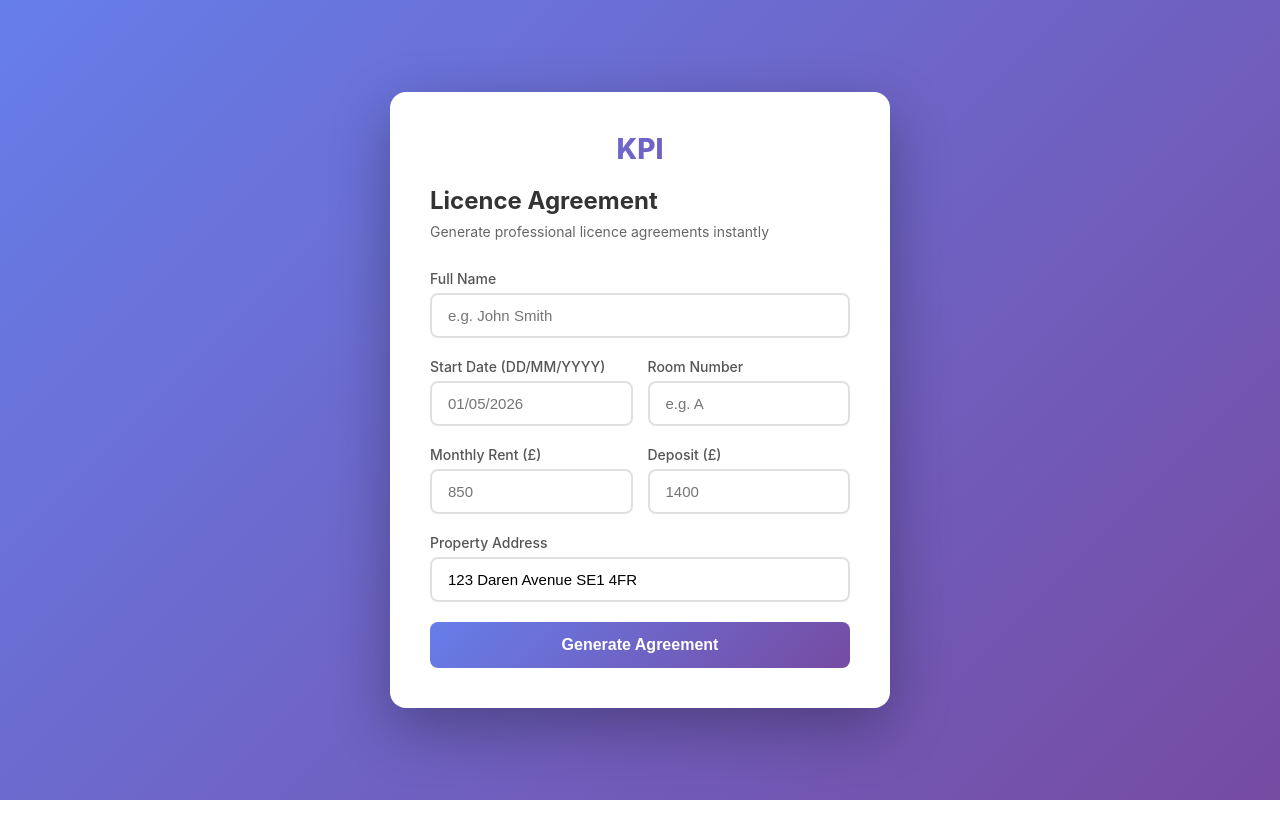
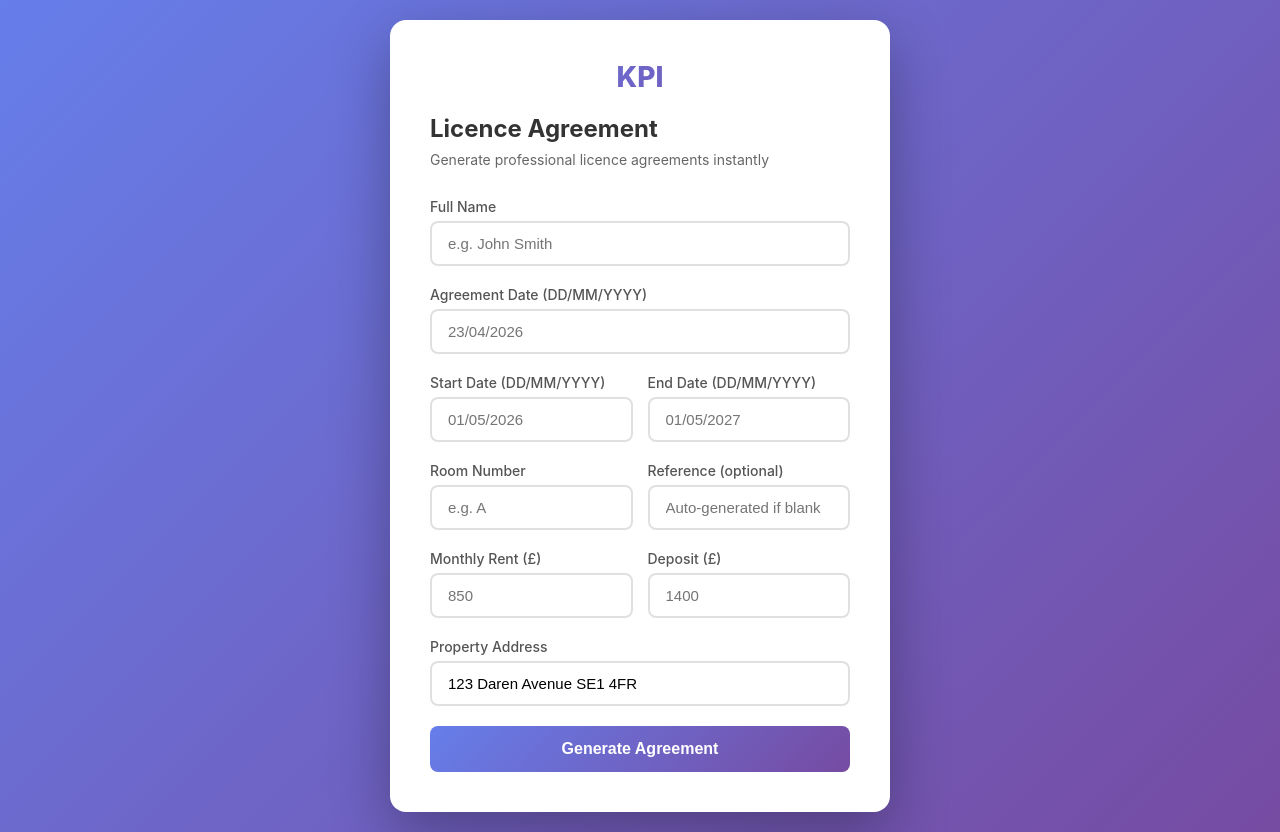
Before and after one commit to valerioterminiello-blip/kpi-contract-generator, a Flask app: page / in a window 1280 px wide. Before the commit the page ends 800 px from the top, so only its background shows below. Run offline with Flask 3, Linux system fonts and the light colour scheme.

Commit message:
Add agreement date and end date fields to form

```diff
--- a/templates/index.html
+++ b/templates/index.html
@@ -69,14 +69,28 @@
                 <label>Full Name</label>
                 <input type="text" name="name" placeholder="e.g. John Smith" required>
             </div>
+            <div class="form-group">
+                <label>Agreement Date (DD/MM/YYYY)</label>
+                <input type="text" name="agreement_date" placeholder="23/04/2026" required>
+            </div>
             <div class="row">
                 <div class="form-group">
                     <label>Start Date (DD/MM/YYYY)</label>
                     <input type="text" name="start_date" placeholder="01/05/2026" required>
                 </div>
                 <div class="form-group">
+                    <label>End Date (DD/MM/YYYY)</label>
+                    <input type="text" name="end_date" placeholder="01/05/2027">
+                </div>
+            </div>
+            <div class="row">
+                <div class="form-group">
                     <label>Room Number</label>
                     <input type="text" name="room" placeholder="e.g. A" required>
+                </div>
+                <div class="form-group">
+                    <label>Reference (optional)</label>
+                    <input type="text" name="ref" placeholder="Auto-generated if blank">
                 </div>
             </div>
             <div class="row">
```
